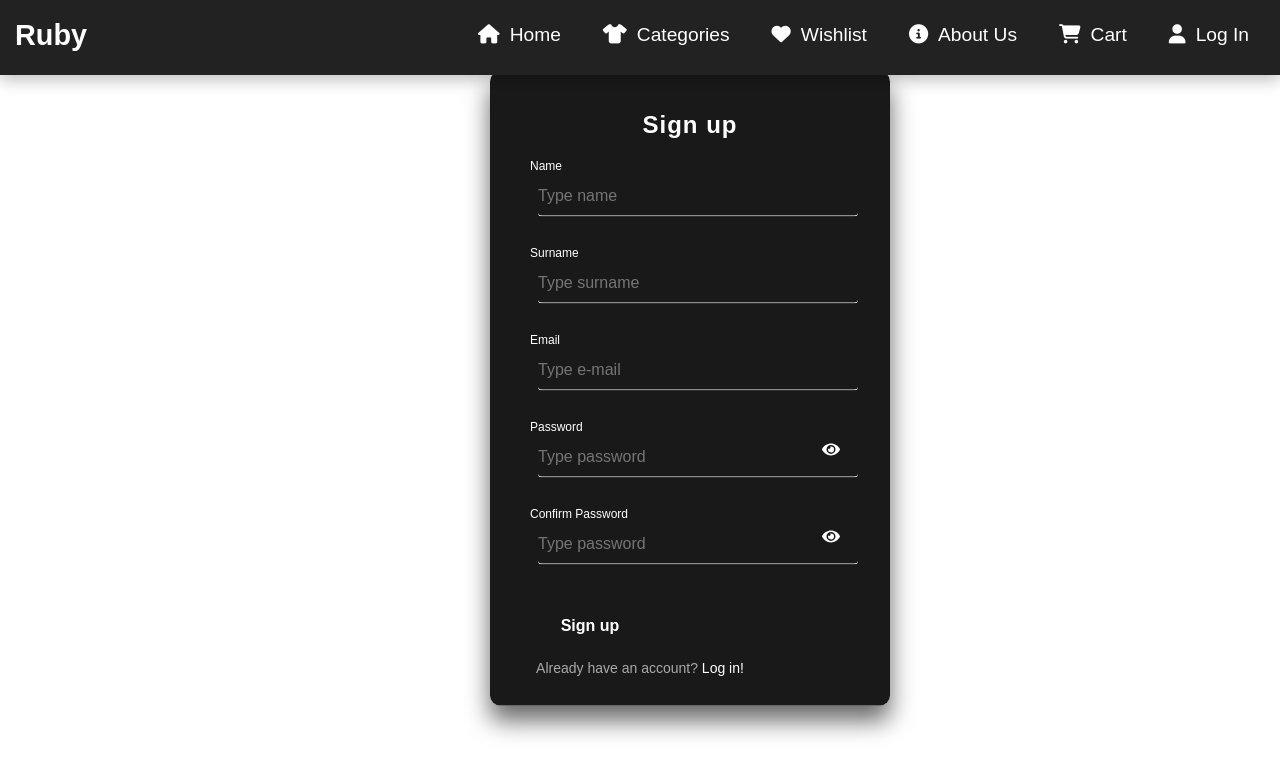
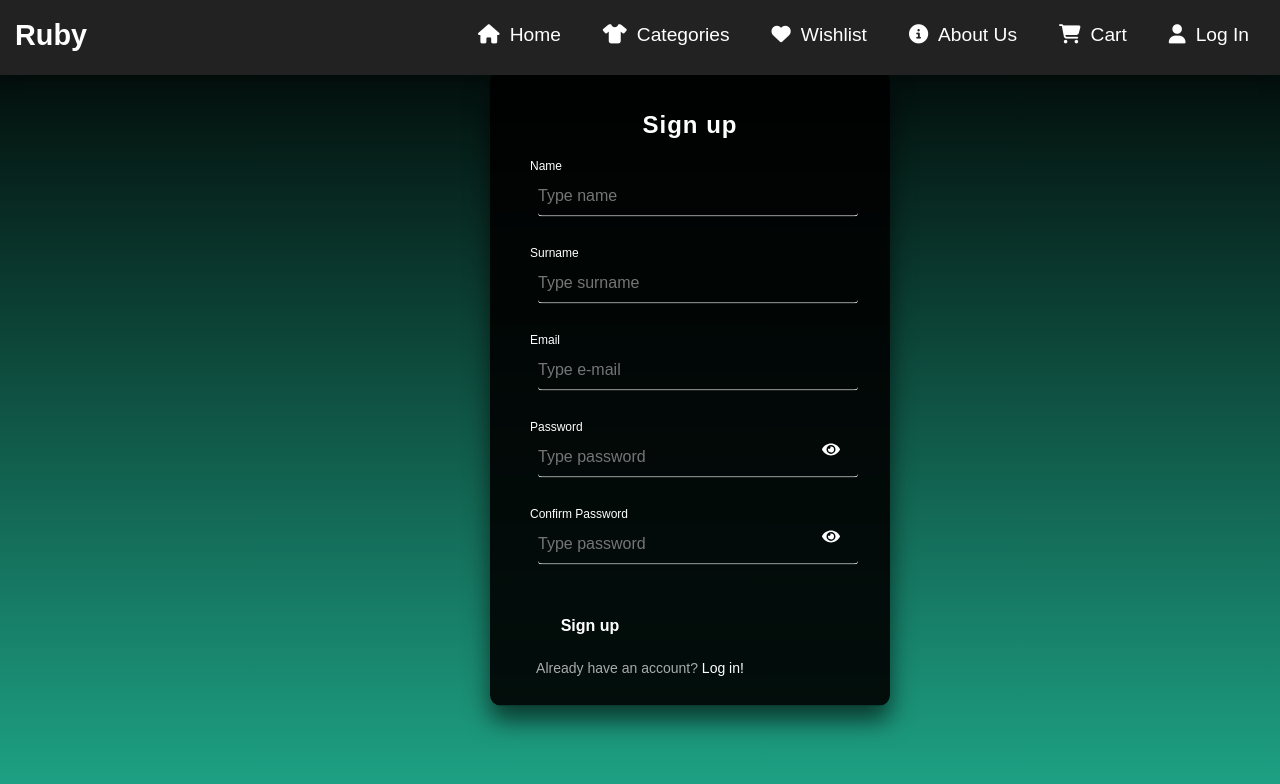
Before and after one commit to DonatHalimi/ProjektiLab1, a React (Create React App) app in the folder client/: page /register in a window 1280 px wide. Shown: the top 784 px of the page. Built offline with nearby package versions, Linux system fonts and the light colour scheme.

Commit message:
ndryshim stilizimi tek backgroundi i loginit dhe register

```diff
--- a/client/src/Pages/LoginStyle.css
+++ b/client/src/Pages/LoginStyle.css
@@ -1,3 +1,9 @@
+
+body{
+
+  background: rgb(34,193,195);
+  background: linear-gradient(0deg, rgba(34,193,195,1) 0%, rgba(253,187,45,1) 100%);
+}
 .login-box {
   position: absolute;
   top: 50%;
--- a/client/src/Pages/RegisterStyle.css
+++ b/client/src/Pages/RegisterStyle.css
@@ -1,3 +1,19 @@
+
+
+body {
+  height: 100vh;
+  margin: 0;
+  background: linear-gradient(to bottom, #000000, #1EA486);
+  background-size: 100% 100%;
+  background-repeat: no-repeat;
+}
+
+
+
+
+
+
+
 .register-box {
   position: absolute;
   top: 50%;
```
